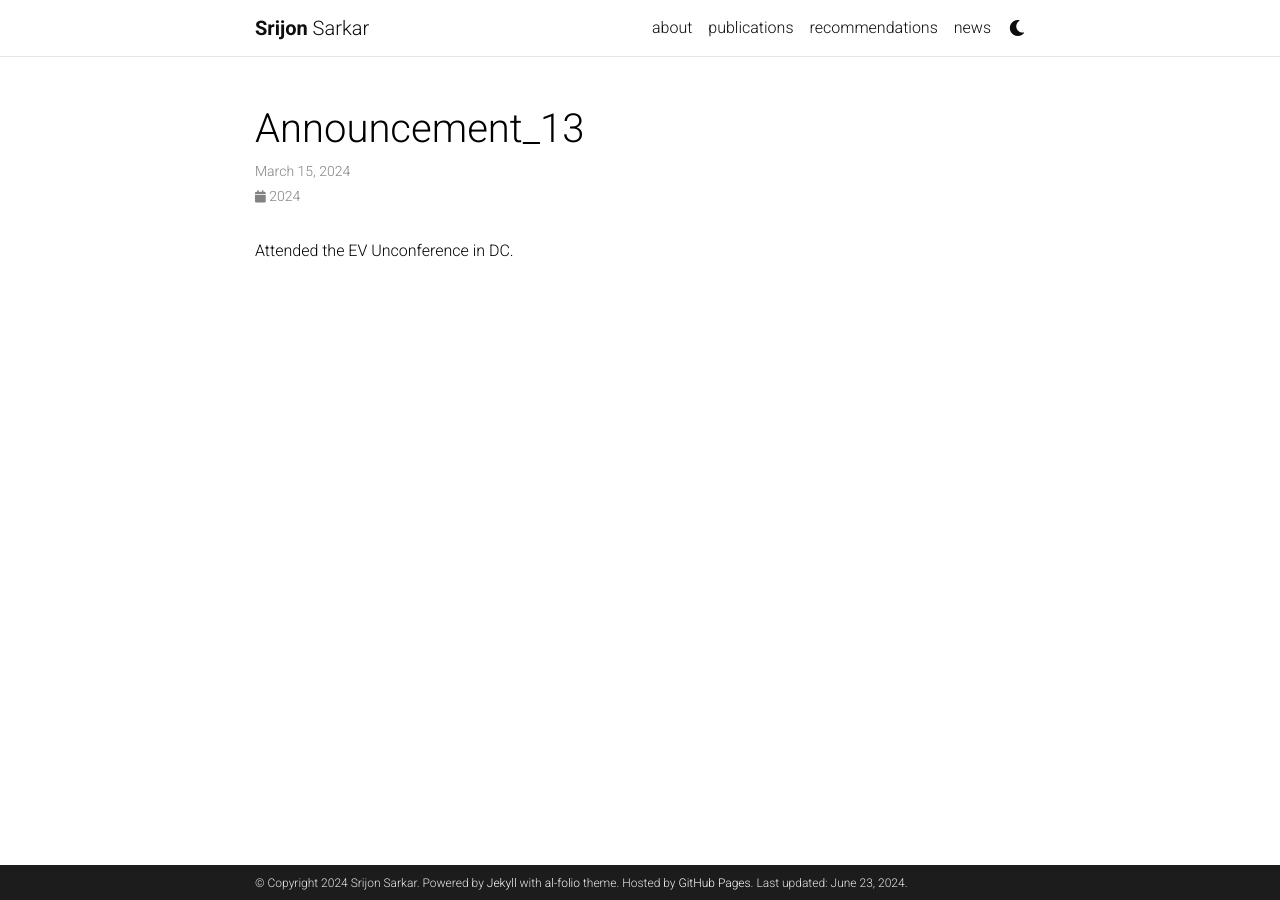
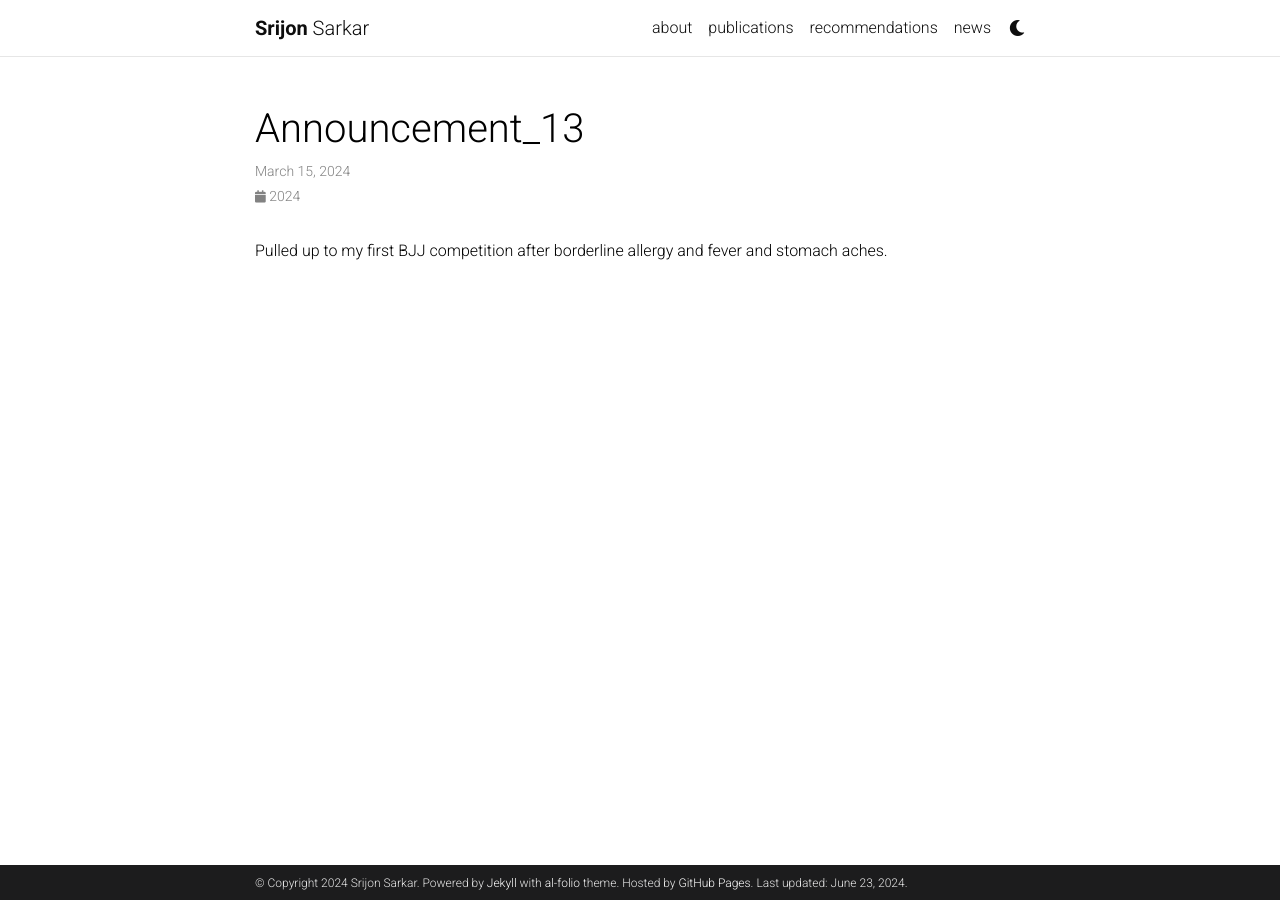
Before and after one commit to sarkarsrijon/sarkarsrijon.github.io, a Jekyll site: the page built from _news/announcement_13.md, in a window 1280 px wide. Built offline with Jekyll 4.4.1, drawn with Linux system fonts in a browser that asks for light colours; comment, search, counter and statistics services are not loaded; a style sheet for code colours, icons or effects is not loaded.

Commit message:
Update announcement_13.md

```diff
--- a/_news/announcement_13.md
+++ b/_news/announcement_13.md
@@ -5,4 +5,4 @@ inline: true
 related_posts: false
 ---
 
-Attended the EV Unconference in DC.
+Pulled up to my first BJJ competition after borderline allergy and fever and stomach aches.
```
